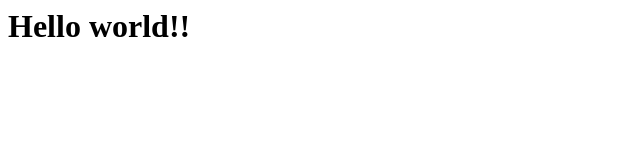
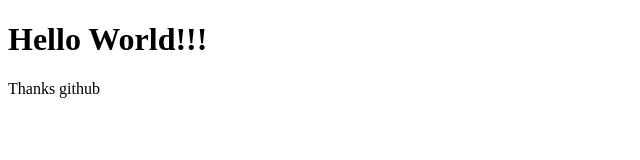
Before and after one commit to mohit242/mohit242.github.io, a plain HTML site: page index.html in a window 1280 px wide. Shown: the whole page, without its empty margins (0-640 px from the left). Drawn offline with Linux system fonts and the light colour scheme.

Commit message:
converted from plain text to html

```diff
--- a/index.html
+++ b/index.html
@@ -1 +1,10 @@
-<h1>Hello world!!</h1>
+<!DOCTYPE html>
+<html>
+<head>
+	<meta charset="UTF-8">
+	<title>My awesome blog</title>
+</head>
+<body>
+	<h1>Hello World!!!</h1>
+	<footer>Thanks github</footer>
+</body>
```
